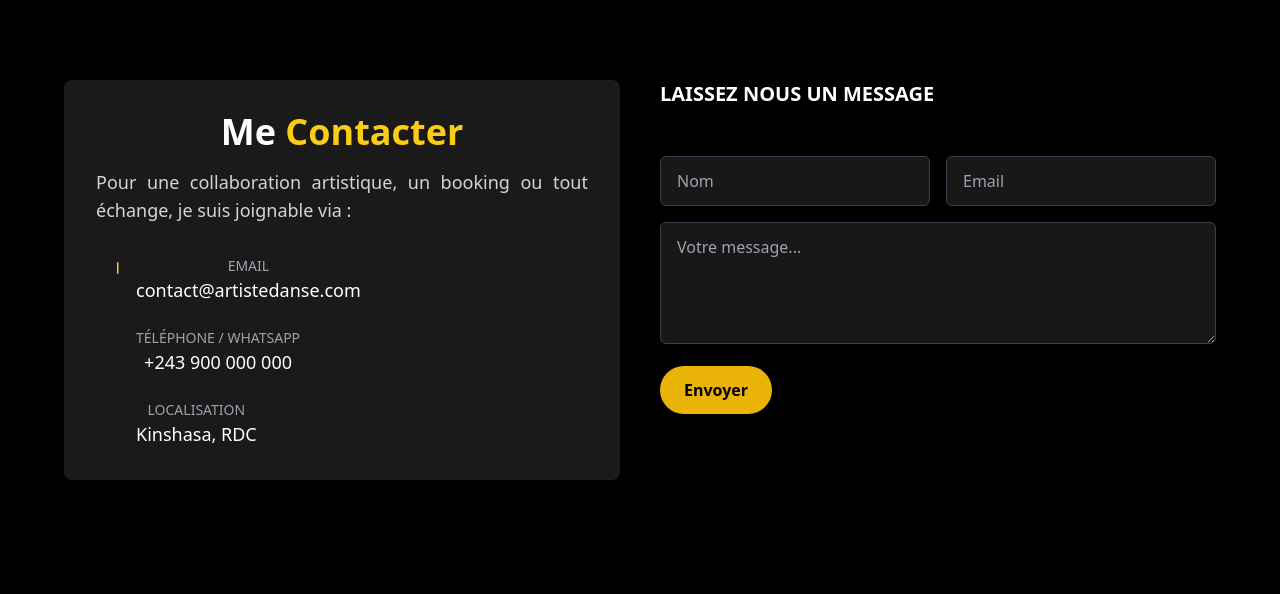
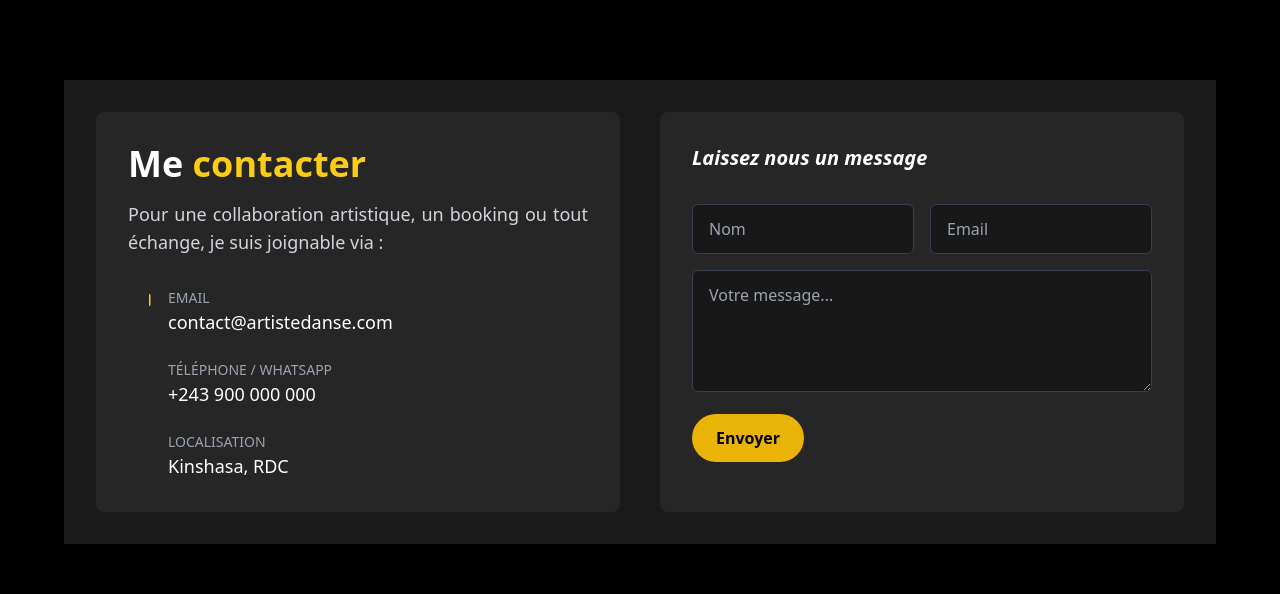
Before and after one commit to elieakilimali/christie-valerie, a website: page index.html in a window 1280 px wide. Shown: the part 4336-4930 px from the top of the page. Drawn offline with nearby package versions, Linux system fonts and the light colour scheme.

```diff
--- a/index.html
+++ b/index.html
@@ -468,10 +468,10 @@
 
 <!-- Contact -->
 <section id="contact" class="bg-black text-white py-20 px-6 sm:px-10  md:px-16">
-  <div class="grid grid-cols-1 md:grid-cols-2 gap-10 max-w-7xl mx-auto">
+  <div class="grid grid-cols-1 md:grid-cols-2 gap-10 max-w-7xl mx-auto bg-white/10 p-8">
     <!-- Coordonnées -->
-    <div class="bg-white/10 p-8 rounded-lg text-center">
-      <h2 class="text-3xl sm:text-4xl font-bold text-yellow-400 mb-4"> <span class="text-white">Me</span> Contacter</h2>
+    <div class=" rounded-lg bg-white/5 p-8 ">
+      <h2 class="text-3xl sm:text-4xl font-bold text-yellow-400 mb-4"> <span class="text-white">Me</span> contacter</h2>
       <p class="text-gray-300 text-base sm:text-lg mb-8 text-justify">Pour une collaboration artistique, un booking ou tout échange, je suis joignable via :</p>
 
       <div class="space-y-6">
@@ -485,7 +485,6 @@
             <p class="font-medium text-lg break-all">contact@artistedanse.com</p>
           </div>
         </div>
-
         <!-- Téléphone -->
         <div class="flex items-start gap-4">
           <svg class="w-6 h-6 text-yellow-400" fill="none" stroke="currentColor" viewBox="0 0 24 24">
@@ -511,9 +510,9 @@
     </div>
 
     <!-- Formulaire -->
-    <div class="flex flex-col gap-8">
+    <div class="flex flex-col gap-8 rounded-lg bg-white/5 p-8">
       <div>
-        <h3 class="text-xl font-semibold mb-4 uppercase">Laissez nous un message </h3>
+        <h3 class="text-xl font-semibold  italic">Laissez nous un message </h3>
         <div class="flex gap-6 text-yellow-400 text-2xl">
           <!-- Icônes réseaux sociaux -->
           <a href="#" aria-label="Instagram" class="hover:scale-110 transition"><!-- SVG --></a>
```
